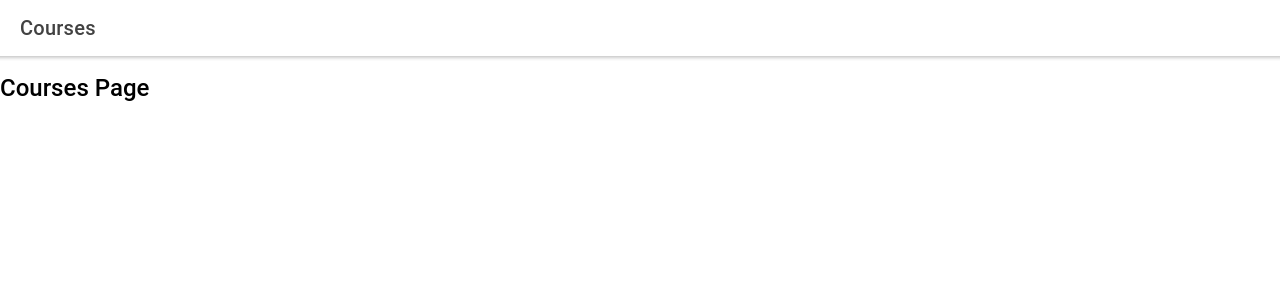
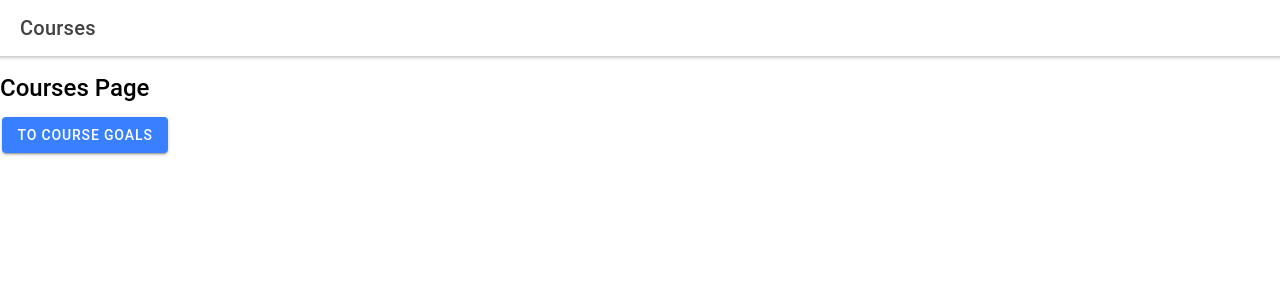
Before and after one commit to Belchenkov/react-ionic-ts-view-courses, a React (Create React App) app: page / in a window 1280 px wide. Shown: the top 300 px of the page. Built offline with nearby package versions, Linux system fonts and the light colour scheme.

Commit message:
Push-Pop Navigation

```diff
--- a/src/App.tsx
+++ b/src/App.tsx
@@ -1,5 +1,5 @@
 import React from 'react';
-import { IonApp } from '@ionic/react';
+import { IonApp, IonRouterOutlet } from '@ionic/react';
 import { IonReactRouter } from "@ionic/react-router";
 import { Route } from "react-router-dom";
 
@@ -21,12 +21,14 @@
 const App: React.FC = () => (
   <IonApp>
     <IonReactRouter>
+        <IonRouterOutlet>
             <Route path="/" exact>
                 <Courses />
             </Route>
             <Route path="/course-goals">
                 <CourseGoals />
             </Route>
+        </IonRouterOutlet>
     </IonReactRouter>
   </IonApp>
 );
--- a/src/pages/CourseGoals.tsx
+++ b/src/pages/CourseGoals.tsx
@@ -1,18 +1,29 @@
 import React from 'react';
-import { IonContent, IonHeader, IonTitle, IonToolbar } from "@ionic/react";
+import {
+    IonPage,
+    IonContent,
+    IonHeader,
+    IonTitle,
+    IonToolbar,
+    IonButtons,
+    IonBackButton
+} from "@ionic/react";
 
 const CourseGoals: React.FC = () => {
     return (
-        <React.Fragment>
+        <IonPage>
             <IonHeader>
                 <IonToolbar>
+                    <IonButtons slot="start">
+                        <IonBackButton defaultHref="/" />
+                    </IonButtons>
                     <IonTitle>Course Goals</IonTitle>
                 </IonToolbar>
             </IonHeader>
             <IonContent>
                 <h2>Course Goals Page</h2>
             </IonContent>
-        </React.Fragment>
+        </IonPage>
     );
 };
 
--- a/src/pages/Courses.tsx
+++ b/src/pages/Courses.tsx
@@ -1,9 +1,16 @@
 import React from 'react';
-import { IonContent, IonHeader, IonTitle, IonToolbar } from "@ionic/react";
+import {
+    IonContent,
+    IonHeader,
+    IonTitle,
+    IonToolbar,
+    IonButton,
+    IonPage
+} from "@ionic/react";
 
 const Courses: React.FC = () => {
     return (
-        <React.Fragment>
+        <IonPage>
             <IonHeader>
                 <IonToolbar>
                     <IonTitle>Courses</IonTitle>
@@ -11,8 +18,11 @@
             </IonHeader>
             <IonContent>
                 <h2>Courses Page</h2>
+                <div>
+                    <IonButton routerLink="/course-goals">To Course Goals</IonButton>
+                </div>
             </IonContent>
-        </React.Fragment>
+        </IonPage>
     );
 };
 
```
Lines whose indentation alone changed are shown as unchanged.
